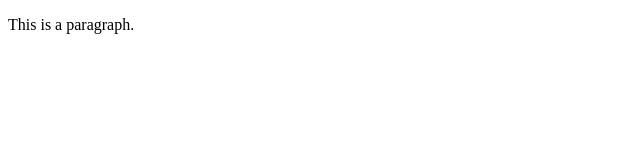
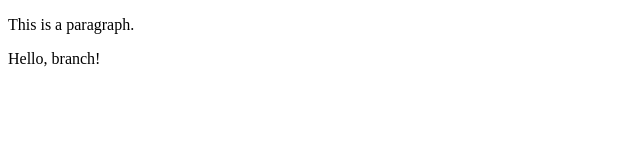
Before and after one commit to rockyPrz/Project1, a plain HTML site: page index.html in a window 1280 px wide. Shown: the full height of the page, 0-640 px from the left. Drawn offline with Linux system fonts and the light colour scheme.

Commit message:
Adding a second p tag

```diff
--- a/index.html
+++ b/index.html
@@ -5,6 +5,9 @@
 </head>
 <body>
 	<p>This is a paragraph.</p>
+	<div>
+		<p>Hello, branch!</p>
+	</div>
 
 </body>
 </html>
```
